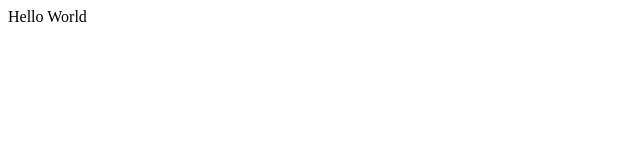
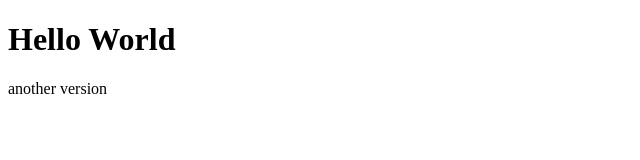
Before and after one commit to noor27panda/project-, a plain HTML site: page index.html in a window 1280 px wide. Shown: the whole page, without its empty margins (0-640 px from the left). Drawn offline with Linux system fonts and the light colour scheme.

Commit message:
adding h1 tag

```diff
--- a/index.html
+++ b/index.html
@@ -7,6 +7,7 @@
     <title>Document</title>
 </head>
 <body>
-    Hello World
+   <h1> Hello World</h1>
+    another version
 </body>
 </html>
```
